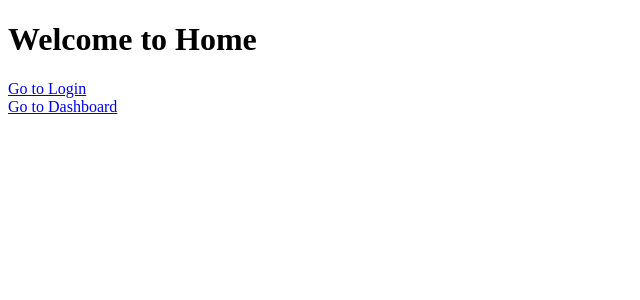
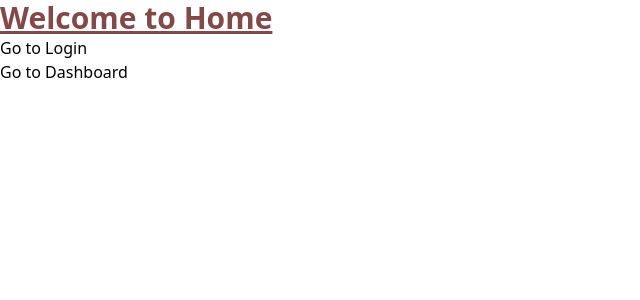
Before and after one commit to michaelljiang/LootFinder, a Vue app in the folder LootFinder/: page / in a window 1280 px wide. Shown: the top 300 px of the page, without its empty margins (0-640 px from the left). Built offline with nearby package versions, Linux system fonts and the light colour scheme; no server answers.

Commit message:
apply tailwind and test

```diff
--- a/LootFinder/index.html
+++ b/LootFinder/index.html
@@ -2,6 +2,7 @@
 <html lang="en">
   <head>
     <meta charset="UTF-8" />
+    <link href="src/style.css" rel="stylesheet" />
     <link rel="icon" type="image/svg+xml" href="/vite.svg" />
     <meta name="viewport" content="width=device-width, initial-scale=1.0" />
     <title>Vite + Vue + TS</title>
--- a/LootFinder/src/views/Home.vue
+++ b/LootFinder/src/views/Home.vue
@@ -1,6 +1,8 @@
 <template>
   <div>
-    <h1>Welcome to Home</h1>
+    <h1 class="text-3xl text-textPrimary font-bold underline">
+      Welcome to Home
+    </h1>
     <router-link to="/login">Go to Login</router-link>
     <br />
     <router-link to="/dashboard">Go to Dashboard</router-link>
```
